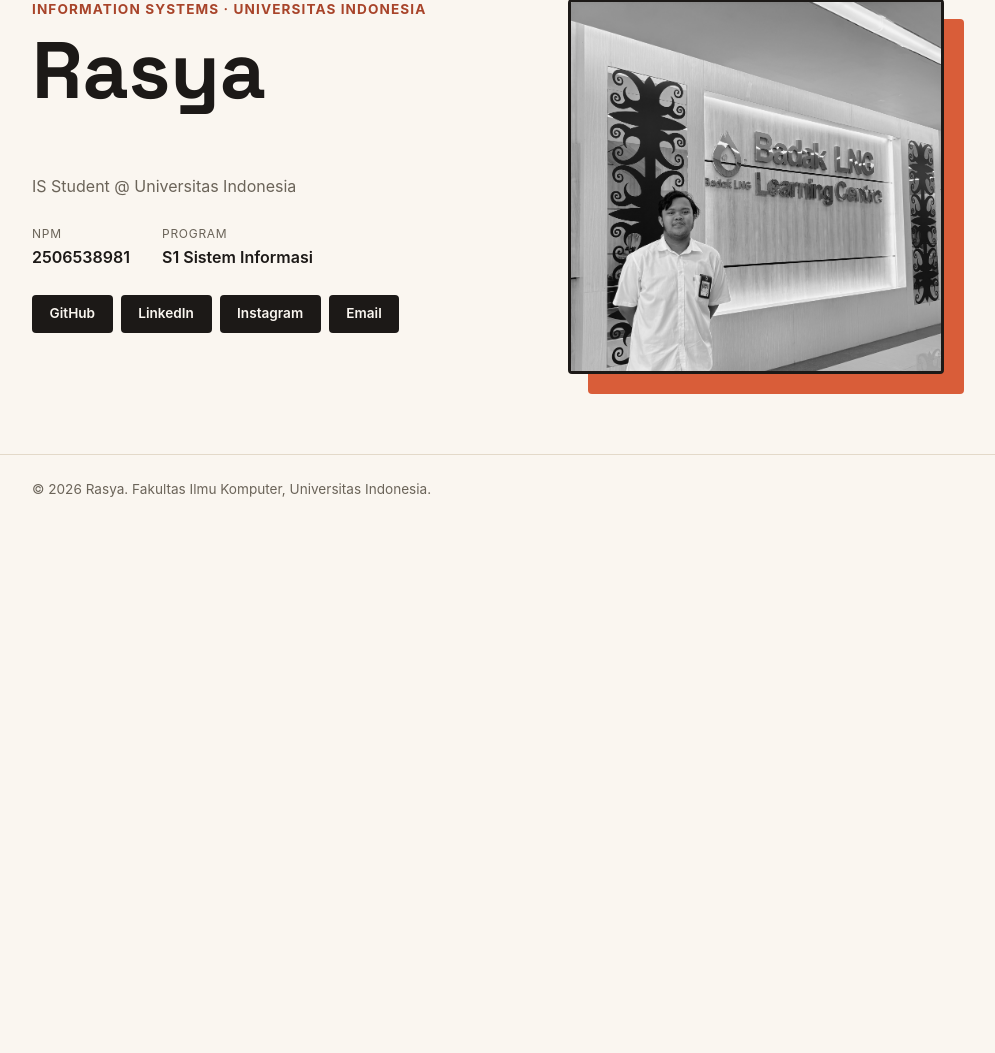
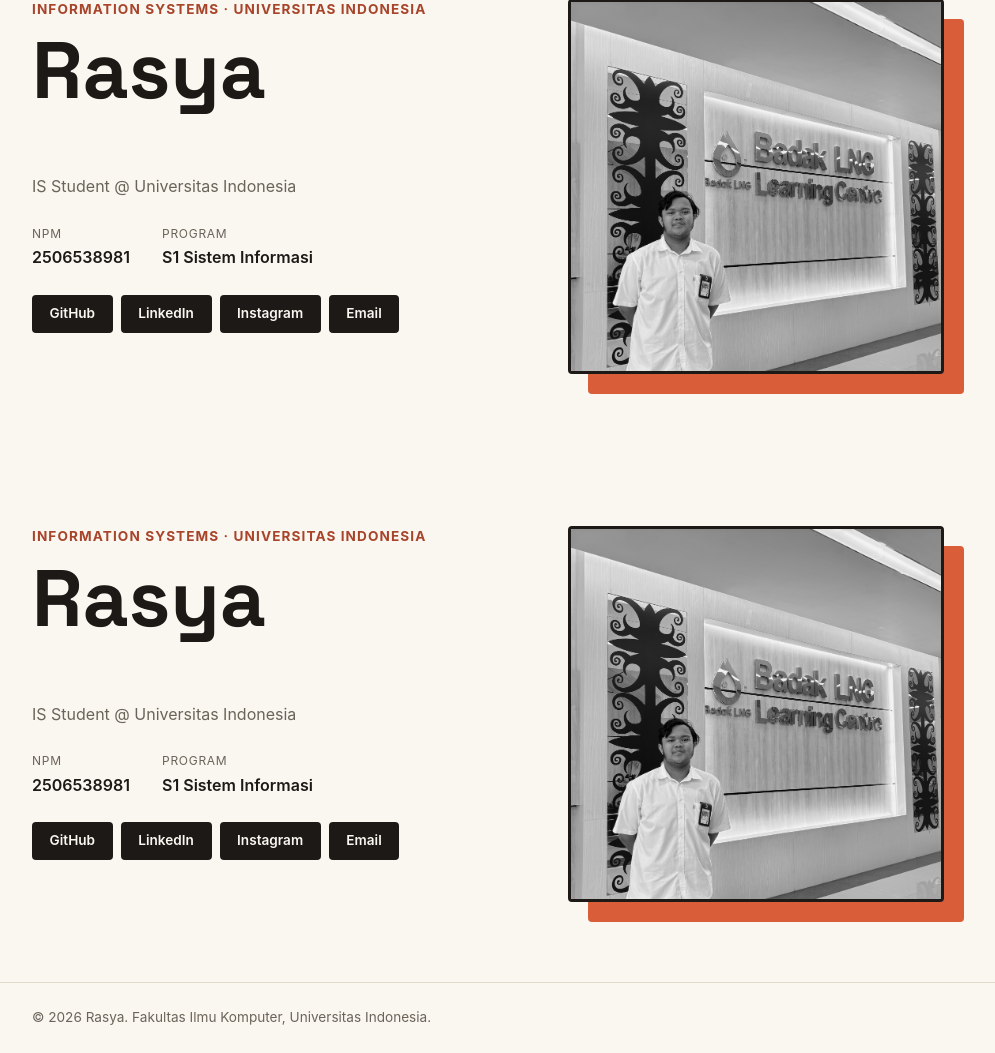
Before and after one commit to rasyaazyan-study/myportfolio, a Django app: page / in a window 1280 px wide. Shown: the part 140-1193 px from the top of the page, without its empty margins (152-1147 px from the left). Before the commit the page ends 637 px from the top, so only its background shows below. Run offline with Django 5.2, Linux system fonts and the light colour scheme.

Commit message:
test deploy prep tugas 1

```diff
--- a/templates/index.html
+++ b/templates/index.html
@@ -51,6 +51,38 @@
                 </div>
             </div>
         </section>
+
+        <section class="hero" id="experience">
+            <div class="container hero-grid">
+                <div class="hero-identity">
+                    <p class="hero-kicker">Information Systems &middot; Universitas Indonesia</p>
+                    <h1>Rasya</h1>
+                </div>
+                <div class="hero-photo">
+                    <div class="photo-block"></div>
+                    <img class="avatar" src="/static/img/IMG_1684.JPG" alt="Photo of Rasya">
+                </div>
+                <div class="hero-details">
+                    <p class="bio">IS Student @ Universitas Indonesia</p>
+                    <dl class="meta-list">
+                        <div class="meta-row">
+                            <dt>NPM</dt>
+                            <dd>2506538981</dd>
+                        </div>
+                        <div class="meta-row">
+                            <dt>Program</dt>
+                            <dd>S1 Sistem Informasi</dd>
+                        </div>
+                    </dl>
+                    <div class="social-links">
+                        <a href="https://github.com/" class="social-link">GitHub</a>
+                        <a href="https://id.linkedin.com/in/rasyaazyan" class="social-link">LinkedIn</a>
+                        <a href="https://instagram.com/rasyaazyan" class="social-link">Instagram</a>
+                        <a href="mailto:azyankautsar@gmail.com" class="social-link">Email</a>
+                    </div>
+                </div>
+            </div>
+        </section>
     </main>
 
     <footer class="site-footer">
```
